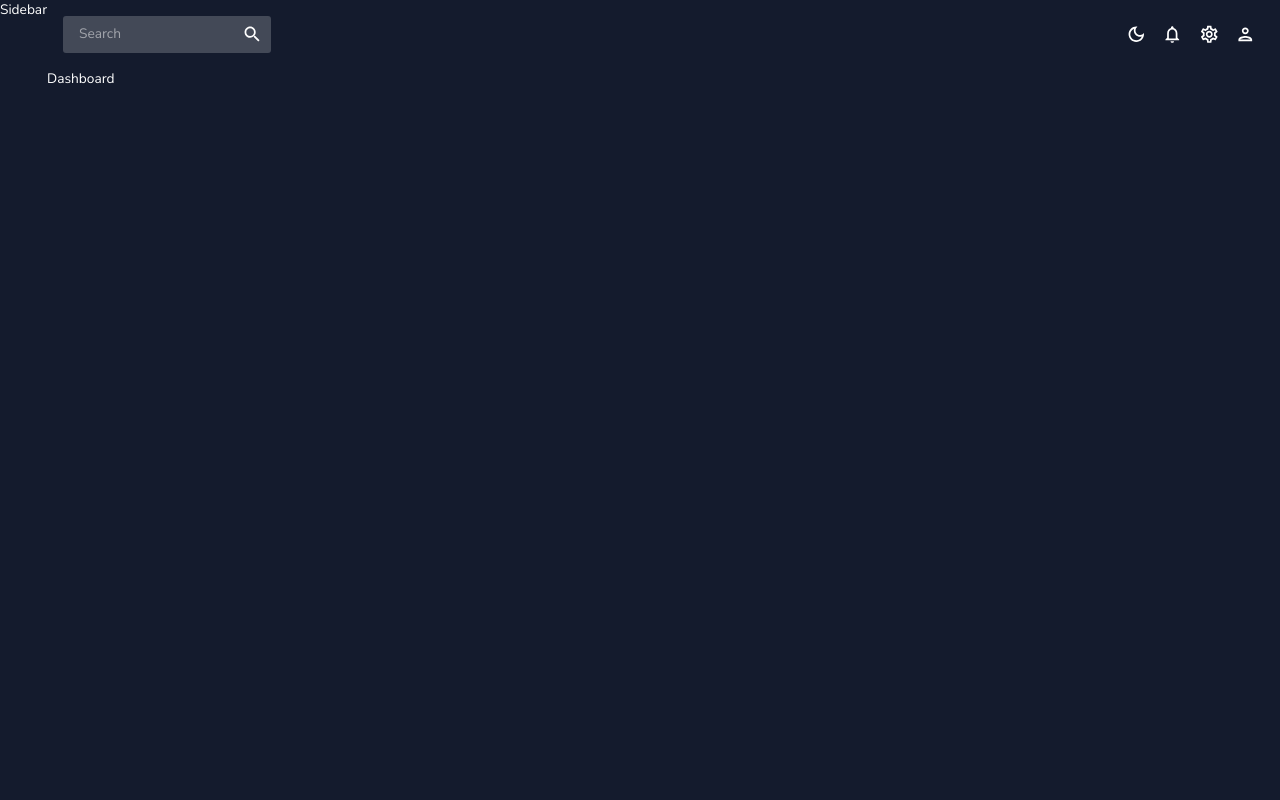
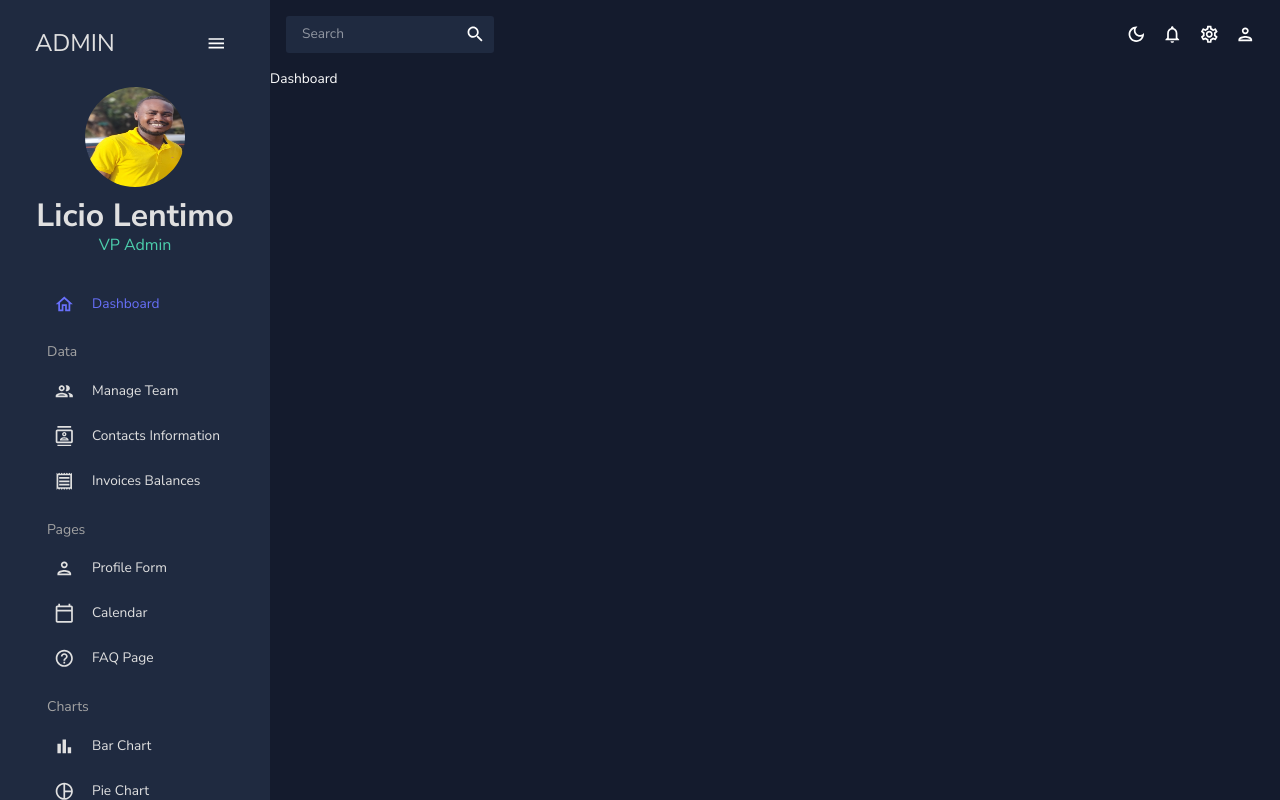
Before and after one commit to liciolentimo/accountant, a React (Create React App) app: page / in a window 1280 px wide. Built offline with nearby package versions, Linux system fonts and the light colour scheme.

Commit message:
added sidebar

```diff
--- a/package.json
+++ b/package.json
@@ -23,7 +23,7 @@
     "formik": "^2.2.9",
     "react": "^18.2.0",
     "react-dom": "^18.2.0",
-    "react-pro-sidebar": "^1.0.0-alpha.7",
+    "react-pro-sidebar": "^0.7.1",
     "react-router-dom": "^6.4.3",
     "react-scripts": "5.0.1",
     "web-vitals": "^2.1.4",
--- a/src/scenes/global/sidebar.jsx
+++ b/src/scenes/global/sidebar.jsx
@@ -1,5 +1,222 @@
+import { useState } from "react";
+import { Menu, MenuItem, ProSidebar } from "react-pro-sidebar";
+import "react-pro-sidebar/dist/css/styles.css";
+import { Box, IconButton, Typography, useTheme } from "@mui/material";
+import { Link } from "react-router-dom";
+import { tokens } from "../../theme";
+import HomeOutlinedIcon  from "@mui/icons-material/HomeOutlined";
+import PeopleOutlinedIcon  from "@mui/icons-material/PeopleOutlined";
+import ContactsOutlinedIcon  from "@mui/icons-material/ContactsOutlined";
+import ReceiptOutlinedIcon  from "@mui/icons-material/ReceiptOutlined";
+import PersonOutlinedIcon  from "@mui/icons-material/PersonOutlined";
+import CalendarTodayOutlinedIcon  from "@mui/icons-material/CalendarTodayOutlined";
+import HelpOutlineOutlinedIcon  from "@mui/icons-material/HelpOutlineOutlined";
+import BarChartOutlinedIcon  from "@mui/icons-material/BarChartOutlined";
+import PieChartOutlineOutlinedIcon  from "@mui/icons-material/PieChartOutlineOutlined";
+import TimelineOutlinedIcon  from "@mui/icons-material/TimelineOutlined";
+import MenuOutlinedIcon  from "@mui/icons-material/MenuOutlined";
+import MapOutlinedIcon  from "@mui/icons-material/MapOutlined";
+
+const Item = ({ title, to, icon, selected, setSelected }) => {
+    const theme = useTheme();
+    const colors = tokens(theme.palette.mode);
+    return (
+      <MenuItem
+        active={selected === title}
+        style={{
+          color: colors.grey[100],
+        }}
+        onClick={() => setSelected(title)}
+        icon={icon}
+      >
+        <Typography>{title}</Typography>
+        <Link to={to} />
+      </MenuItem>
+    );
+  };
+
 const Sidebar = () => {
-    return <div>Sidebar</div>
+    const theme = useTheme();
+    const colors = tokens(theme.palette.mode);
+    const [isCollapsed, setIsCollapsed] = useState(false);
+    const [selected, setSelected] = useState("Dashboard");
+
+    return (
+        <Box sx={{
+            "& .pro-sidebar-inner": {
+                background: `${colors.primary[400]} !important`
+            },
+            "& .pro-icon-wrapper": {
+                backgroundColor: "transparent !important"
+            },
+            "& .pro-inner-item": {
+                padding: "5px 35px 5px 20px !important"
+            },
+            "& .pro-inner-item:hover": {
+                color: "#868dfb !important"
+            },
+            "& .pro-menu-item.active": {
+                color: "#6870fa !important"
+            }
+        }}>
+            <ProSidebar collapsed={isCollapsed}>
+                <Menu iconShape="square">
+                    {/* Logo and Menu Icon */}
+                    <MenuItem onClick={() => setIsCollapsed(!isCollapsed)}
+                    icon={isCollapsed ? <MenuOutlinedIcon /> : undefined}
+                    style={{
+                        margin: "10px 0 20px 0",
+                        color: colors.grey[100]
+                    }}>
+                        {!isCollapsed && (
+                            <Box display="flex" justifyContent="space-between" alignItems="center" ml="15px">
+                                <Typography variant="h3" color={colors.grey[100]}>
+                                    ADMIN
+                                </Typography>
+                            <IconButton onClick={()=> setIsCollapsed(!isCollapsed)}>
+                            <MenuOutlinedIcon />
+                            </IconButton>
+                            </Box>
+                        )}
+                    </MenuItem>
+                    {/* User */}
+                    {!isCollapsed && (
+            <Box mb="25px">
+              <Box display="flex" justifyContent="center" alignItems="center">
+                <img
+                  alt="profile-user"
+                  width="100px"
+                  height="100px"
+                  src={`../../assets/licio_image.jpg`}
+                  style={{ cursor: "pointer", borderRadius: "50%" }}
+                />
+              </Box>
+              <Box textAlign="center">
+                <Typography
+                  variant="h2"
+                  color={colors.grey[100]}
+                  fontWeight="bold"
+                  sx={{ m: "10px 0 0 0" }}
+                >
+                  Licio Lentimo
+                </Typography>
+                <Typography variant="h5" color={colors.greenAccent[500]}>
+                  VP Admin
+                </Typography>
+              </Box>
+            </Box>
+          )}
+
+          {/* Menu items */}
+          <Box paddingLeft={isCollapsed ? undefined : "10%"}>
+            <Item
+              title="Dashboard"
+              to="/"
+              icon={<HomeOutlinedIcon />}
+              selected={selected}
+              setSelected={setSelected}
+            />
+
+            <Typography
+              variant="h6"
+              color={colors.grey[300]}
+              sx={{ m: "15px 0 5px 20px" }}
+            >
+              Data
+            </Typography>
+            <Item
+              title="Manage Team"
+              to="/team"
+              icon={<PeopleOutlinedIcon />}
+              selected={selected}
+              setSelected={setSelected}
+            />
+            <Item
+              title="Contacts Information"
+              to="/contacts"
+              icon={<ContactsOutlinedIcon />}
+              selected={selected}
+              setSelected={setSelected}
+            />
+            <Item
+              title="Invoices Balances"
+              to="/invoices"
+              icon={<ReceiptOutlinedIcon />}
+              selected={selected}
+              setSelected={setSelected}
+            />
+
+            <Typography
+              variant="h6"
+              color={colors.grey[300]}
+              sx={{ m: "15px 0 5px 20px" }}
+            >
+              Pages
+            </Typography>
+            <Item
+              title="Profile Form"
+              to="/form"
+              icon={<PersonOutlinedIcon />}
+              selected={selected}
+              setSelected={setSelected}
+            />
+            <Item
+              title="Calendar"
+              to="/calendar"
+              icon={<CalendarTodayOutlinedIcon />}
+              selected={selected}
+              setSelected={setSelected}
+            />
+            <Item
+              title="FAQ Page"
+              to="/faq"
+              icon={<HelpOutlineOutlinedIcon />}
+              selected={selected}
+              setSelected={setSelected}
+            />
+
+            <Typography
+              variant="h6"
+              color={colors.grey[300]}
+              sx={{ m: "15px 0 5px 20px" }}
+            >
+              Charts
+            </Typography>
+            <Item
+              title="Bar Chart"
+              to="/bar"
+              icon={<BarChartOutlinedIcon />}
+              selected={selected}
+              setSelected={setSelected}
+            />
+            <Item
+              title="Pie Chart"
+              to="/pie"
+              icon={<PieChartOutlineOutlinedIcon />}
+              selected={selected}
+              setSelected={setSelected}
+            />
+            <Item
+              title="Line Chart"
+              to="/line"
+              icon={<TimelineOutlinedIcon />}
+              selected={selected}
+              setSelected={setSelected}
+            />
+            <Item
+              title="Geography Chart"
+              to="/geography"
+              icon={<MapOutlinedIcon />}
+              selected={selected}
+              setSelected={setSelected}
+            />
+          </Box>
+                </Menu>
+
+            </ProSidebar>
+
+        </Box>
+    );
 }
 
 export default Sidebar;
--- a/src/theme.js
+++ b/src/theme.js
@@ -21,7 +21,7 @@
             100: "#d0d1d5",
             200: "#a1a4ab",
             300: "#727681",
-            400: "#434957",
+            400: "#1f2a40",
             500: "#141b2d",
             600: "#101624",
             700: "#0c101b",
```
Also changed, not shown: public/assets/licio_image.jpg (added), src/components/Header.jsx (added), 1 other file (tests, documents, lock files or other folders).
